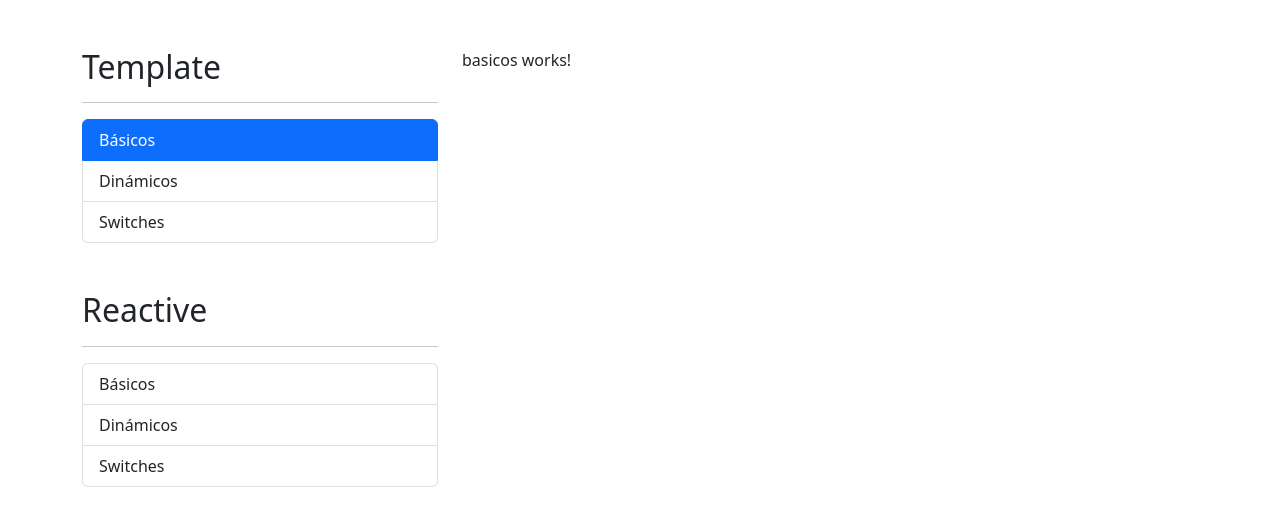
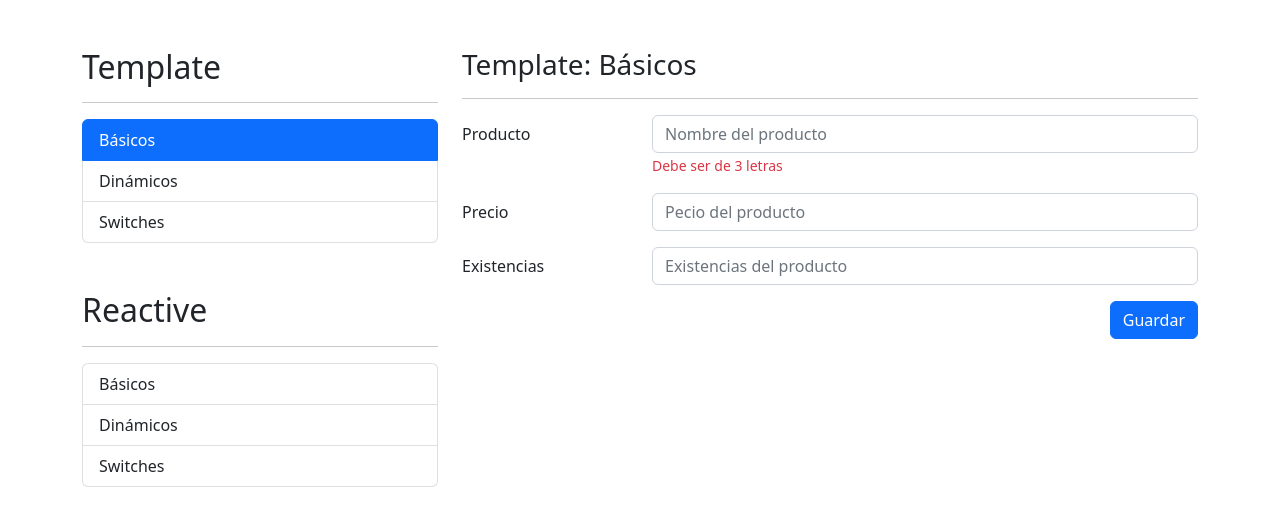
Before and after one commit to f4biaan/formulariosApp, an Angular app: page /template/basicos in a window 1280 px wide. Shown: the top 526 px of the page. Built offline with nearby package versions, Linux system fonts and the light colour scheme.

Commit message:
Form basico

```diff
--- a/src/app/template/basicos/basicos.component.html
+++ b/src/app/template/basicos/basicos.component.html
@@ -1 +1,39 @@
-<p>basicos works!</p>
+<h3>Template: Básicos</h3>
+<hr>
+
+<div class="row">
+    <div class="col">
+        <form action="">
+            <!-- campo de product -->
+            <div class="mb-3 row">
+                <label class="col-sm-3 col-form-label">Producto</label>
+                <div class="col-sm-9">
+                    <input type="text" class="form-control" name="" id="" placeholder="Nombre del producto">
+                    <span class="form-text text-danger">Debe ser de 3 letras</span>
+                </div>
+            </div>
+
+            <!-- precio de product -->
+            <div class="mb-3 row">
+                <label class="col-sm-3 col-form-label">Precio</label>
+                <div class="col-sm-9">
+                    <input type="number" class="form-control" name="" id="" placeholder="Pecio del producto">
+                </div>
+            </div>
+
+            <!-- existencias de product -->
+            <div class="mb-3 row">
+                <label class="col-sm-3 col-form-label">Existencias</label>
+                <div class="col-sm-9">
+                    <input type="number" class="form-control" name="" id="" placeholder="Existencias del producto">
+                </div>
+            </div>
+
+            <div class="row">
+                <div class="col">
+                    <button type="submit" class="btn btn-primary float-end">Guardar</button>
+                </div>
+            </div>
+        </form>
+    </div>
+</div>
```
